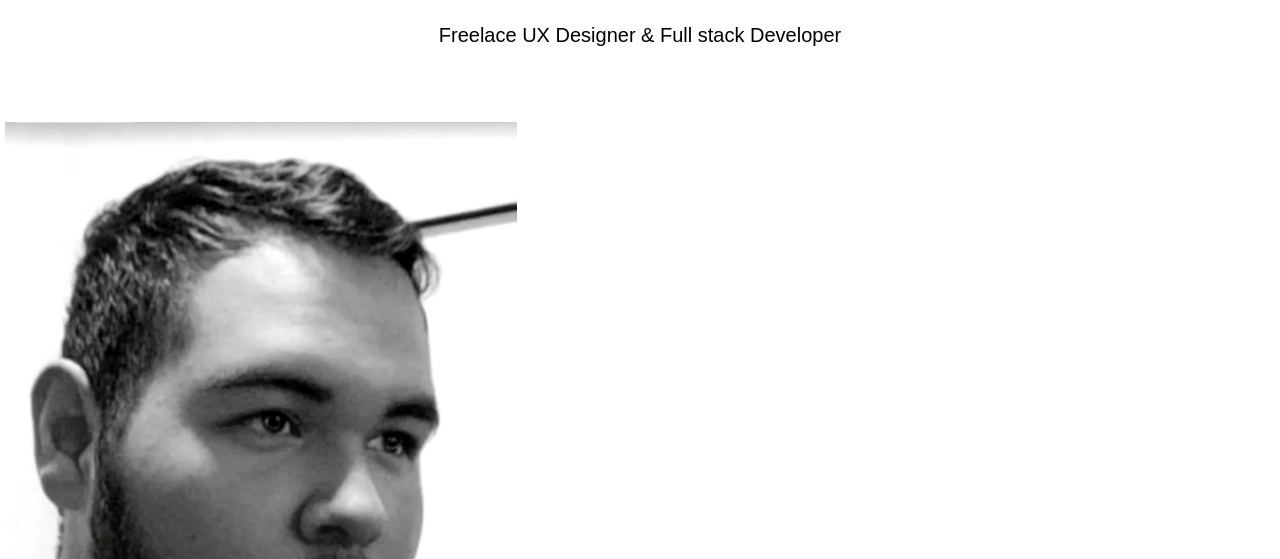
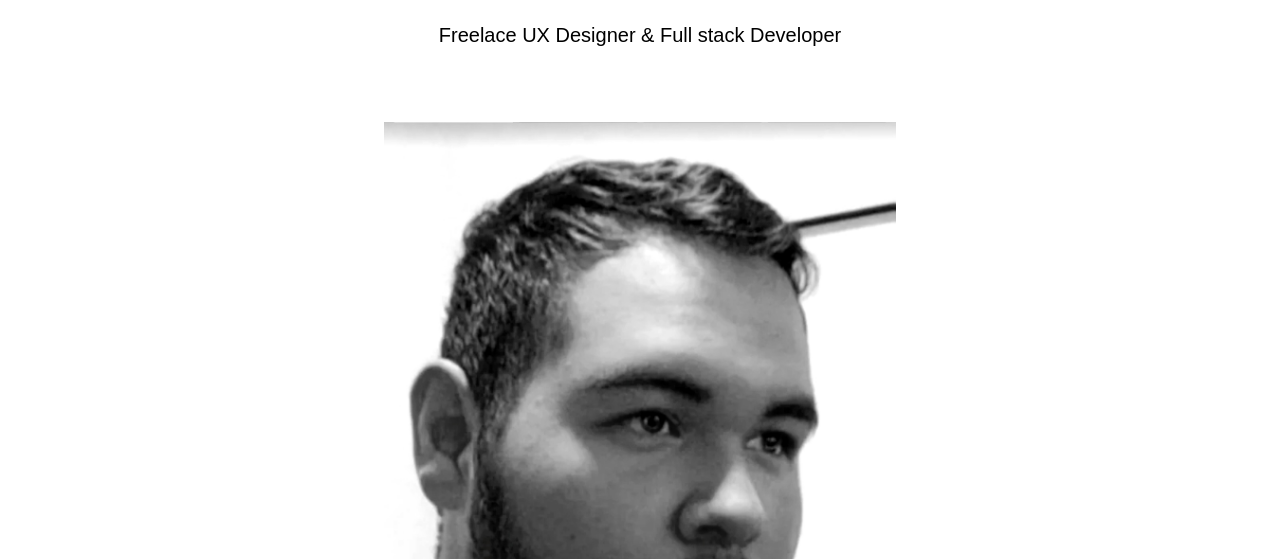
Before and after one commit to jesusprz24/itsaboutme, a plain HTML site: page index.html in a window 1280 px wide. Shown: the part 241-800 px from the top of the page. Drawn offline with Linux system fonts and the light colour scheme.

Commit message:
centered main image and added screenshot to readme

```diff
--- a/css/style.css
+++ b/css/style.css
@@ -61,9 +61,11 @@ nav a:hover {
 }*/
 
 img {
-    display: center;
+    display: block;
     padding: 5px;
     width: 120px;
+    margin-left: auto;
+    margin-right: auto;
 }
 
 .text-block {
@@ -93,6 +95,7 @@ img {
 .pics {
     float: left;
     padding: 5px;
+    width: 120px;
 }
 
 .footer {
```
Also changed, not shown: css/images/screenshot-main.png (added), 1 other file.
